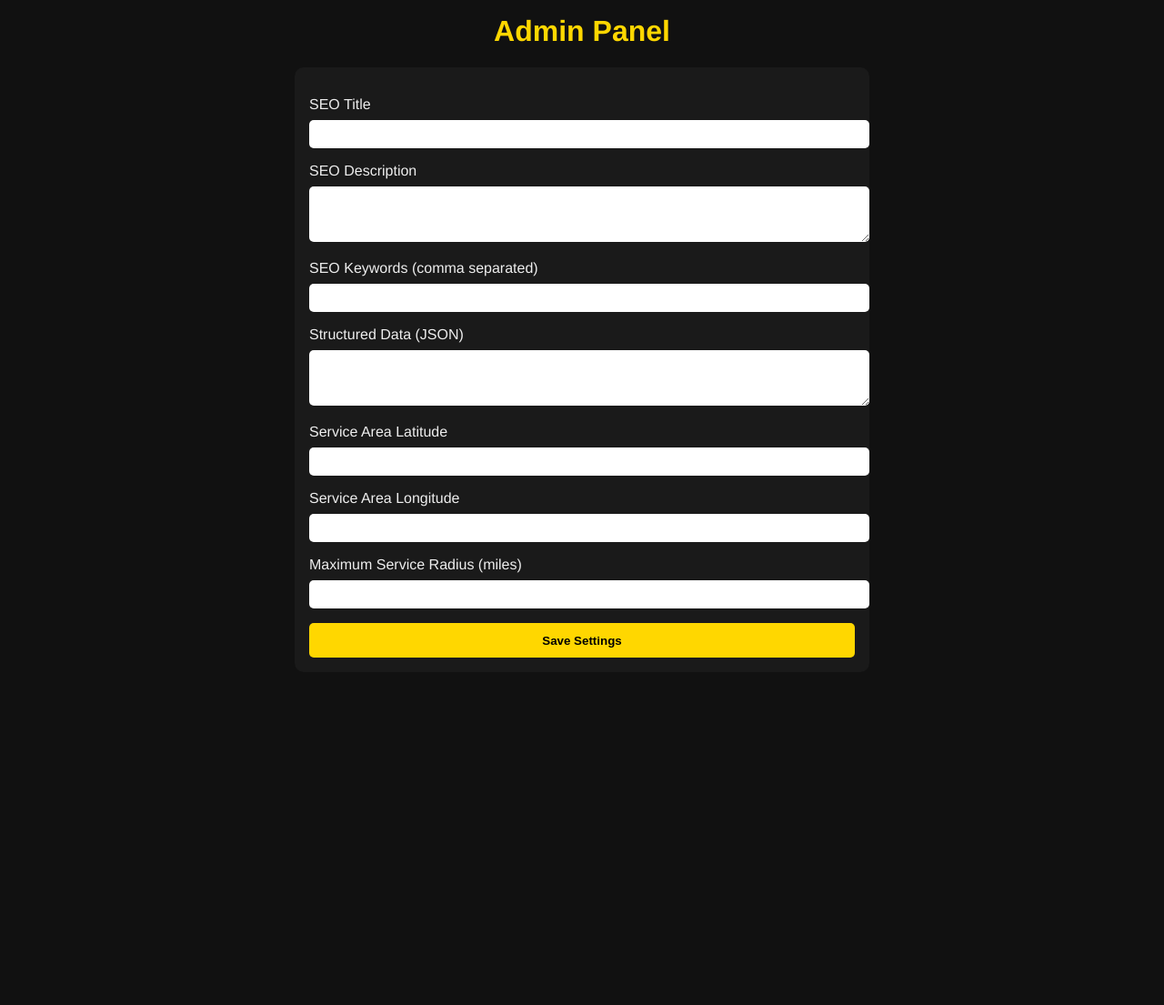
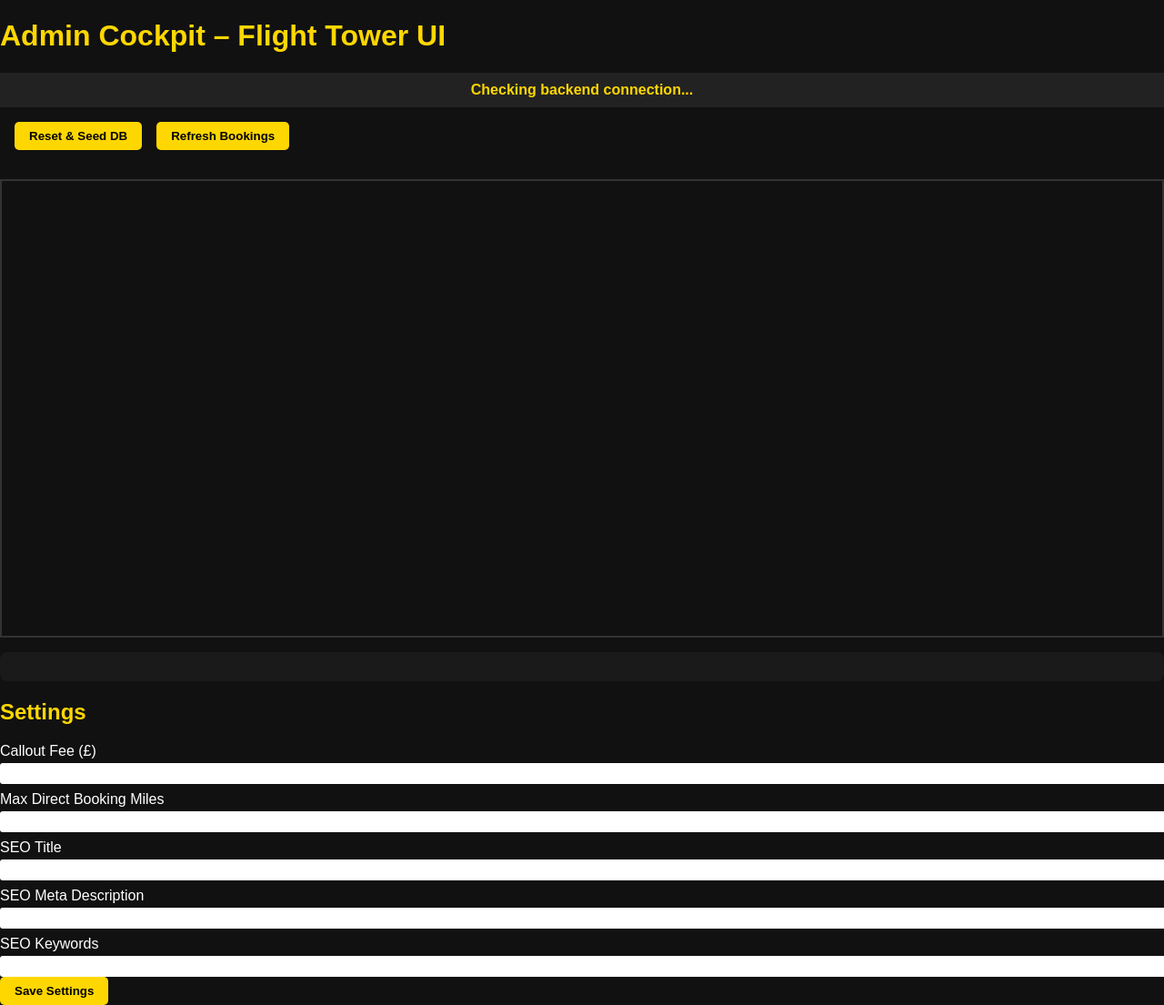
Before and after one commit to Cualabeer/super-octo-dollop, a plain HTML site: page frontend/admin.html in a window 1280 px wide. Shown: the whole page at 91% size. Before the commit the page ends 800 px from the top, so only its background shows below. Drawn offline with nearby package versions, Linux system fonts and the light colour scheme; no server answers.

Commit message:
Update admin.html

```diff
--- a/frontend/admin.html
+++ b/frontend/admin.html
@@ -3,79 +3,46 @@
 <head>
 <meta charset="UTF-8">
 <meta name="viewport" content="width=device-width, initial-scale=1.0">
-<title>SOS Mechanics Admin Panel</title>
+<title>Admin Cockpit | SOS Mechanics</title>
+<link rel="stylesheet" href="https://unpkg.com/leaflet/dist/leaflet.css"/>
 <style>
-  body { font-family:'Helvetica Neue',Arial,sans-serif; background:#111; color:#eee; margin:0; padding:0;}
-  h1 { text-align:center; color:#FFD700; margin-top:1rem;}
-  form { max-width:600px; margin:auto; padding:1rem; background:#1a1a1a; border-radius:10px;}
-  label { display:block; margin:1rem 0 0.5rem; }
-  input, textarea { width:100%; padding:0.5rem; border-radius:5px; border:none;}
-  button { margin-top:1rem; padding:0.7rem; background:#FFD700; color:#000; border:none; cursor:pointer; border-radius:5px; width:100%; font-weight:bold; }
+body { margin:0; font-family:Arial, sans-serif; background:#111; color:#fff; }
+h1,h2 { color:#FFD700; }
+#connectionStatus { padding:10px; text-align:center; background:#222; color:#FFD700; font-weight:bold; }
+#map { height:500px; margin:1rem 0; border:2px solid #333; }
+#controls { display:flex; gap:1rem; flex-wrap:wrap; padding:1rem; }
+#bookingsList { max-height:300px; overflow-y:auto; background:#1a1a1a; padding:1rem; border-radius:8px; margin-top:1rem; }
+button { cursor:pointer; padding:0.5rem 1rem; background:#FFD700; border:none; color:#000; font-weight:bold; border-radius:5px; }
+label { display:block; margin-top:0.5rem; }
+input { padding:0.25rem; border-radius:3px; border:none; margin-top:0.25rem; width:100%; }
 </style>
 </head>
 <body>
-<h1>Admin Panel</h1>
-<form id="adminForm">
-  <label>SEO Title</label>
-  <input type="text" id="seoTitle" required>
 
-  <label>SEO Description</label>
-  <textarea id="seoDescription" rows="3" required></textarea>
+<h1>Admin Cockpit – Flight Tower UI</h1>
+<div id="connectionStatus">Checking backend connection...</div>
 
-  <label>SEO Keywords (comma separated)</label>
-  <input type="text" id="seoKeywords" required>
+<div id="controls">
+  <button id="resetDb">Reset & Seed DB</button>
+  <button id="loadBookings">Refresh Bookings</button>
+</div>
 
-  <label>Structured Data (JSON)</label>
-  <textarea id="structuredData" rows="3" required></textarea>
+<div id="map"></div>
 
-  <label>Service Area Latitude</label>
-  <input type="number" step="any" id="serviceLat" required>
+<div id="bookingsList"></div>
 
-  <label>Service Area Longitude</label>
-  <input type="number" step="any" id="serviceLng" required>
+<h2>Settings</h2>
+<div id="settingsPanel">
+  <label>Callout Fee (£)<input type="number" id="callout_fee"></label>
+  <label>Max Direct Booking Miles<input type="number" id="max_distance"></label>
+  <label>SEO Title<input type="text" id="seo_title"></label>
+  <label>SEO Meta Description<input type="text" id="seo_meta_description"></label>
+  <label>SEO Keywords<input type="text" id="seo_keywords"></label>
+  <button id="saveSettings">Save Settings</button>
+</div>
 
-  <label>Maximum Service Radius (miles)</label>
-  <input type="number" step="0.1" id="serviceRadius" required>
+<script src="https://unpkg.com/leaflet/dist/leaflet.js"></script>
+<script src="admin.js"></script>
 
-  <button type="submit">Save Settings</button>
-</form>
-
-<script>
-const form = document.getElementById('adminForm');
-
-async function loadSettings(){
-  const res = await fetch('/api/admin');
-  const data = await res.json();
-  if(data){
-    document.getElementById('seoTitle').value = data.seo_title||'';
-    document.getElementById('seoDescription').value = data.seo_description||'';
-    document.getElementById('seoKeywords').value = data.seo_keywords||'';
-    document.getElementById('structuredData').value = JSON.stringify(data.structured_data||{});
-    document.getElementById('serviceLat').value = data.service_lat||'';
-    document.getElementById('serviceLng').value = data.service_lng||'';
-    document.getElementById('serviceRadius').value = data.service_radius||'';
-  }
-}
-loadSettings();
-
-form.addEventListener('submit', async (e)=>{
-  e.preventDefault();
-  const body = {
-    seo_title: document.getElementById('seoTitle').value,
-    seo_description: document.getElementById('seoDescription').value,
-    seo_keywords: document.getElementById('seoKeywords').value,
-    structured_data: JSON.parse(document.getElementById('structuredData').value),
-    service_lat: parseFloat(document.getElementById('serviceLat').value),
-    service_lng: parseFloat(document.getElementById('serviceLng').value),
-    service_radius: parseFloat(document.getElementById('serviceRadius').value)
-  };
-  const res = await fetch('/api/admin', {
-    method:'POST',
-    headers:{'Content-Type':'application/json'},
-    body: JSON.stringify(body)
-  });
-  if(res.ok) alert('Settings saved!');
-});
-</script>
 </body>
 </html>
```
